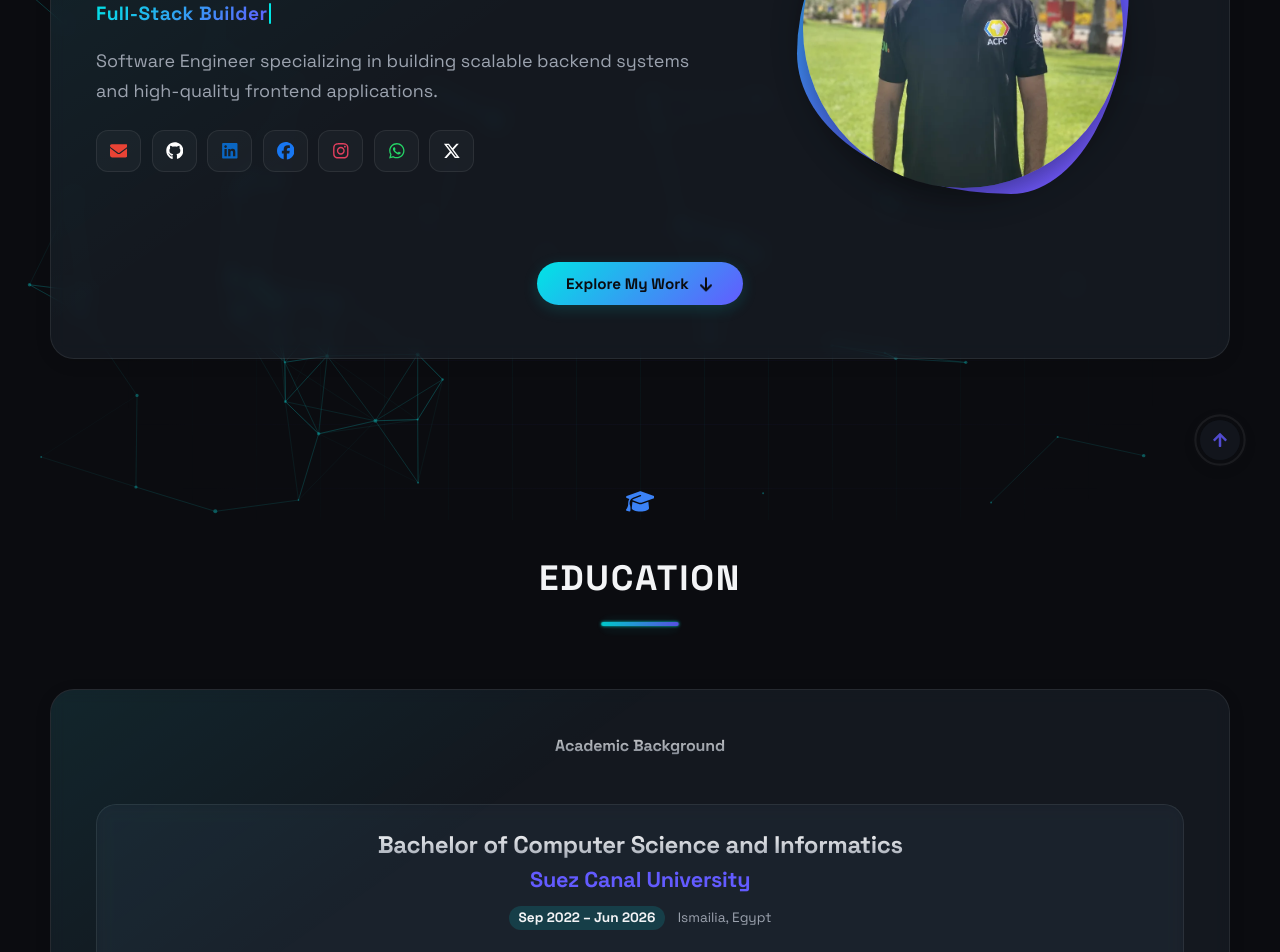
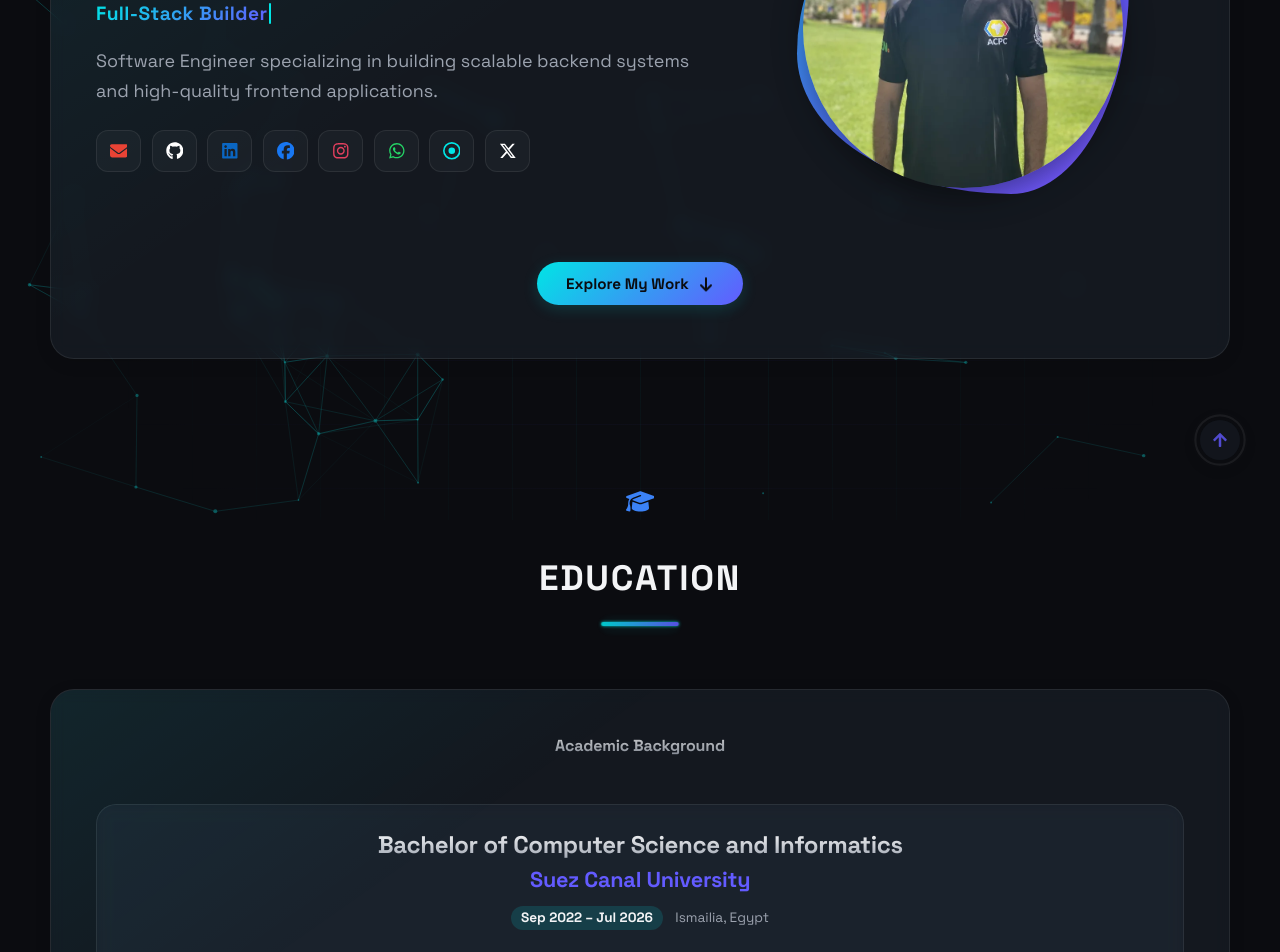
Before and after one commit to Mahmoud142/Mahmoud-Abdellah, a React (Vite) app: page / in a window 1280 px wide. Shown: the part 280-1232 px from the top of the page. Built offline with nearby package versions, Linux system fonts and the light colour scheme.

Commit message:
chore(data): update portfolio content and section metrics

```diff
--- a/src/constants/data.ts
+++ b/src/constants/data.ts
@@ -17,7 +17,7 @@ export const portfolioData: PortfolioData = {
             institution: "Bachelor of Computer Science and Informatics",
             location: "Ismailia, Egypt",
             degree: "Suez Canal University",
-            period: "Sep 2022 – Jun 2026",
+            period: "Sep 2022 – Jul 2026",
             details: "",
         },
     ],
@@ -285,6 +285,7 @@ export const portfolioData: PortfolioData = {
             href: "https://www.instagram.com/mahmoud_abdellah_",
         },
         { label: "WhatsApp", href: "https://wa.me/201145325772" },
+        { label: "Telegram", href: "https://t.me/+201145325772" },
         { label: "X / Twitter", href: "https://x.com/Abo_3bdellah" },
     ],
     languages: [
```
